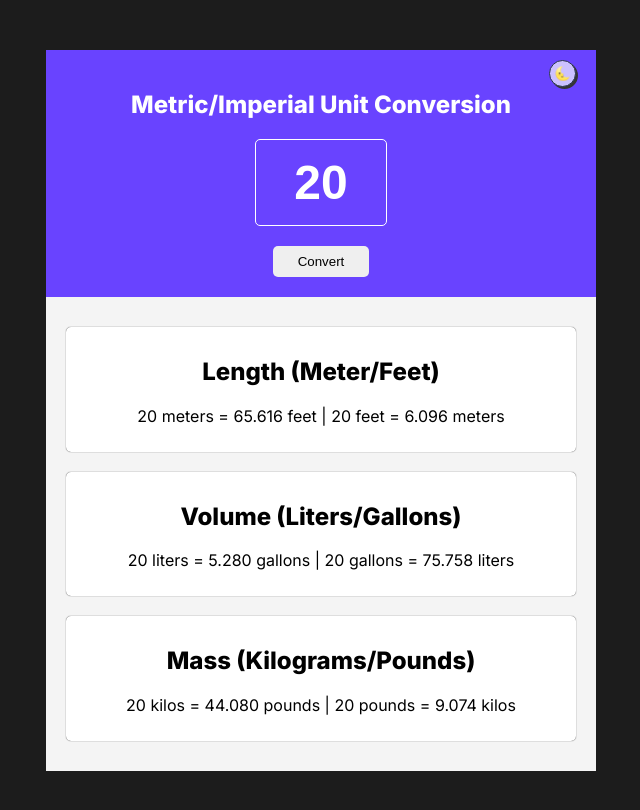
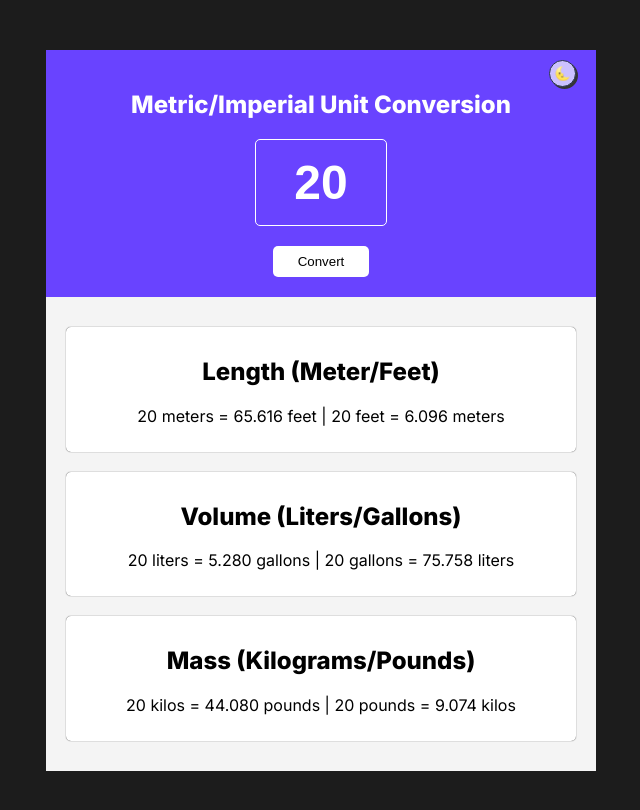
Before and after one commit to Ferclemens/Scrimba-FrontendCareerPath-UnitConversor, a plain HTML site: page index.html in a window 1280 px wide. Shown: the whole page, without its empty margins (319-959 px from the left). Drawn offline with Linux system fonts and the light colour scheme.

Commit message:
add app images, update readme

```diff
--- a/index.js
+++ b/index.js
@@ -38,7 +38,6 @@ function changeTheme() {
         conversionEl.classList.remove('dark')
     }
 }
-//remove the increment and decrement buttons from the input type number
 
 //conversion of units.
 function unitsConversion(units) {
--- a/styles.css
+++ b/styles.css
@@ -43,6 +43,8 @@ body {
     text-align: center;
     font-weight: bold;
 }
+/*  remove the increment and decrement buttons from the input type number - compatible with Chrome and Mozilla.*/
+
 .input-units::-webkit-inner-spin-button,
 .input-units::-webkit-outer-spin-button {
     -webkit-appearance: none;
@@ -50,12 +52,20 @@ body {
 .input-units {
     -moz-appearance:textfield;
 }
+
+/*https://es.stackoverflow.com/questions/20484/c%C3%B3mo-eliminar-los-botones-de-un-input-number*/
+
 .btn-convert {
     border-radius: 5px;
     border: none;
     padding: 8px 25px;
     margin-top: 20px;
     cursor: pointer;
+    background-color: var(--light);
+    transition: 0.2s;
+}
+.btn-convert:active {
+    background-color: var(--textlight);
 }
 .conversions-container {
     background-color: var(--lightBack);
```
Also changed, not shown: img/darkTheme.png (added), img/lightTheme.png (added), 1 other file.
